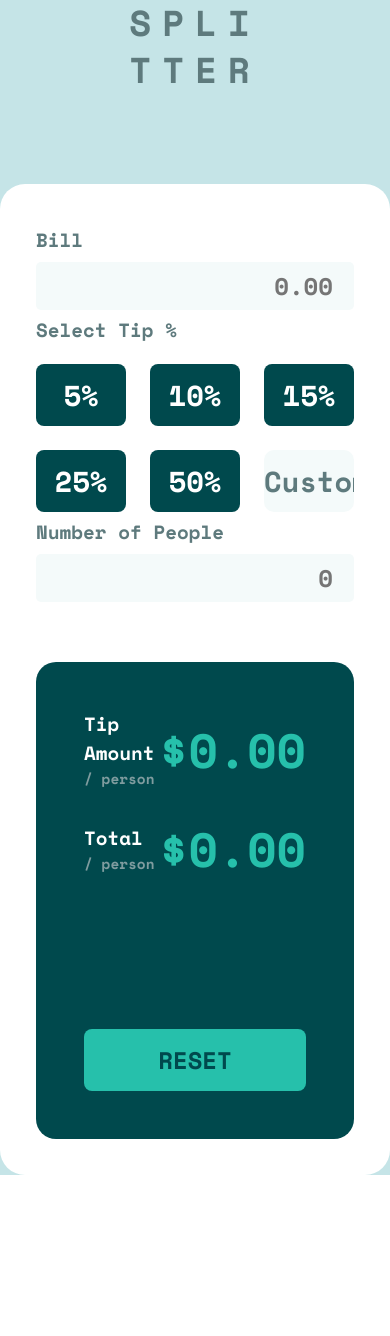
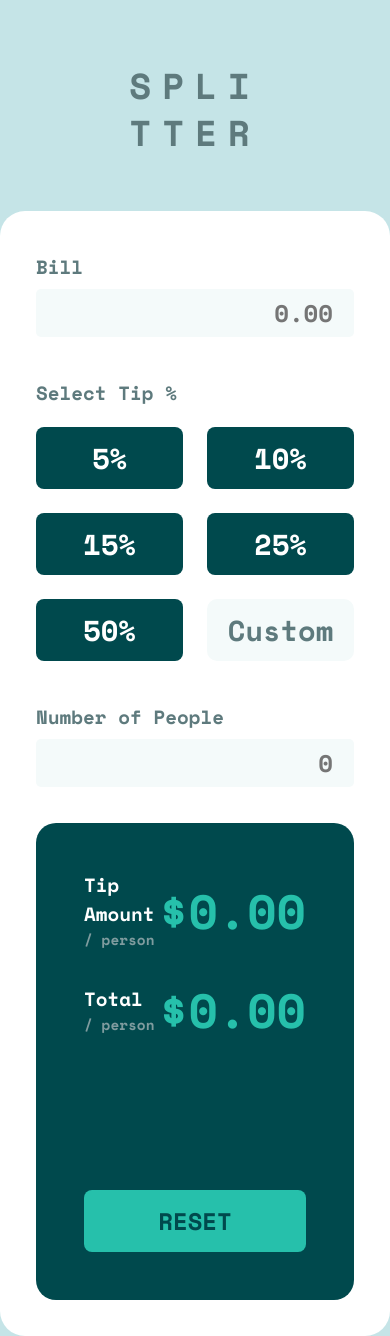
Before and after one commit to 987456987/tip-calculator-app, a React (Vite) app in the folder tip-calculator/: page / in a window 390 px wide. Before the commit the page ends 1175 px from the top, so only its background shows below. Built offline with nearby package versions, Linux system fonts and the light colour scheme.

Commit message:
mobile view tweaks

```diff
--- a/tip-calculator/src/App.css
+++ b/tip-calculator/src/App.css
@@ -126,7 +126,6 @@ label {
   font-size: 1.2em;
   text-align: center;
   border-radius: 10px;
-  max-width: 168px;
   width: 100%;
   border: none;
   background-color: var(--neutral-very-light-grayish-cyan);
@@ -177,8 +176,26 @@ h3 {
     flex-direction: column;
     min-width: 100vw;
   }
+  .display-container{
+    width: 100%;
+    max-width: 100%;
+  }
+  .container{
+    gap: 1.5em;
+  }
+
+  main {
+    gap: 1.5em;
+  }
+
+  .title{
+    margin-top: 1.75em;
+    margin-bottom: 1.5em;
+  }
 }
 
 @media (max-width: 720px) {
-
+  .button-group {
+    grid-template-columns: repeat(2, 1fr);
+  }
 }
```
